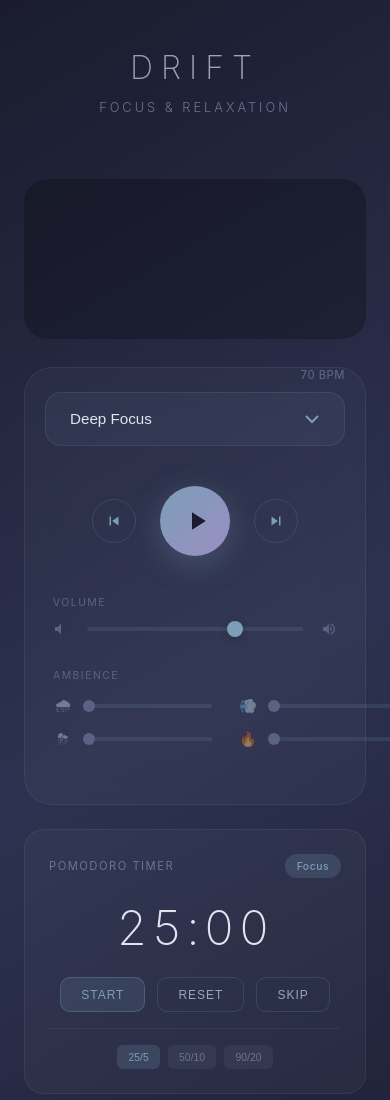
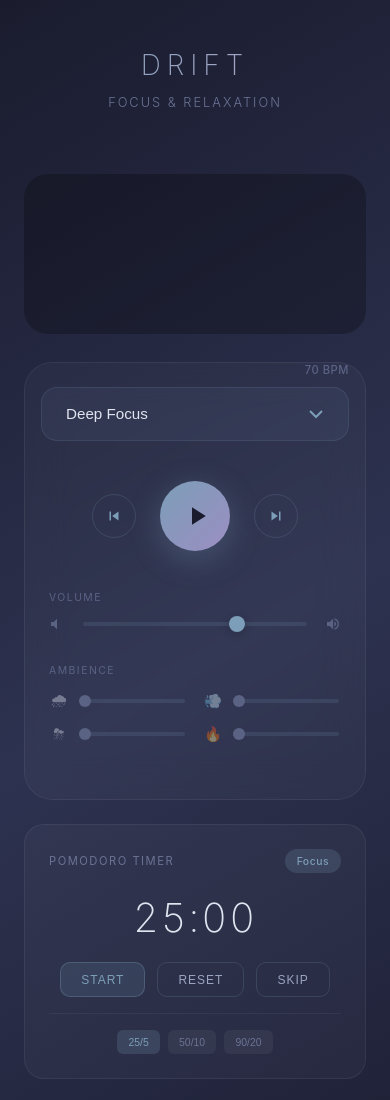
Before and after one commit to micromag84/drift, a website built with Vite: page index.html in a window 390 px wide. Shown: the top 1100 px of the page. Built offline with nearby package versions, Linux system fonts and the light colour scheme; what @strudel/web would draw is missing.

Commit message:
Fix mobile layout overflow and add 360px breakpoint
Prevent horizontal scrolling on mobile by adding overflow-x: hidden and
min-width: 0 to flex containers. Improve small screen layout with refined
spacing and a new breakpoint for devices under 360px width.

Co-Authored-By: Claude Opus 4.5 <noreply@anthropic.com>

```diff
--- a/index.html
+++ b/index.html
@@ -16,6 +16,7 @@
       display: flex;
       flex-direction: column;
       justify-content: center;
+      overflow-x: hidden;
     }
 
     .container {
@@ -23,6 +24,7 @@
       margin: 0 auto;
       padding: 2rem 1.5rem;
       width: 100%;
+      overflow-x: hidden;
     }
 
     header {
@@ -230,6 +232,7 @@
       display: flex;
       align-items: center;
       gap: 1rem;
+      min-width: 0;
     }
 
     .volume-control svg {
@@ -241,6 +244,7 @@
 
     .volume-slider {
       flex: 1;
+      min-width: 0;
       -webkit-appearance: none;
       appearance: none;
       height: 4px;
@@ -279,6 +283,7 @@
       display: flex;
       align-items: center;
       gap: 0.5rem;
+      min-width: 0;
     }
 
     .sound-icon {
@@ -295,6 +300,7 @@
 
     .sound-slider {
       flex: 1;
+      min-width: 0;
       -webkit-appearance: none;
       appearance: none;
       height: 4px;
@@ -593,15 +599,36 @@
       font-size: 0.7rem;
       color: #6b7394;
       letter-spacing: 1px;
+      padding: 0 0.5rem;
     }
 
     @media (max-width: 500px) {
-      .container { padding: 1.5rem 1.25rem; }
-      .logo { font-size: 2rem; letter-spacing: 8px; }
-      .player-card { padding: 1.5rem 1.25rem; }
+      .container { padding: 1.5rem 1rem; }
+      header { margin-bottom: 1.25rem; }
+      .logo { font-size: 1.75rem; letter-spacing: 6px; }
+      .tagline { letter-spacing: 2px; }
+      .player-card { padding: 1.5rem 1rem; }
       .play-btn { width: 70px; height: 70px; }
       .skip-btn { width: 44px; height: 44px; }
       .controls { gap: 1.5rem; }
+      .timer-presets { flex-wrap: wrap; }
+      .timer-controls { flex-wrap: wrap; }
+      .keyboard-hint { display: none; }
+      .timer-time { font-size: 2.5rem; letter-spacing: 2px; }
+      .ambience-grid { gap: 0.75rem 1rem; }
+      .footer { letter-spacing: 0.5px; }
+    }
+
+    @media (max-width: 360px) {
+      .container { padding: 1rem 0.75rem; }
+      header { margin-bottom: 1rem; }
+      .logo { font-size: 1.5rem; letter-spacing: 4px; }
+      .player-card { padding: 1.25rem 0.75rem; border-radius: 20px; }
+      .mood-selector select { padding: 0.9rem 1rem; font-size: 0.9rem; }
+      .timer-card { padding: 1.25rem 1rem; }
+      .tasks-card { padding: 1.25rem 1rem; }
+      .timer-time { font-size: 2.25rem; }
+      .ambience-grid { gap: 0.5rem 0.75rem; }
     }
 
     @media (min-height: 800px) {
```
